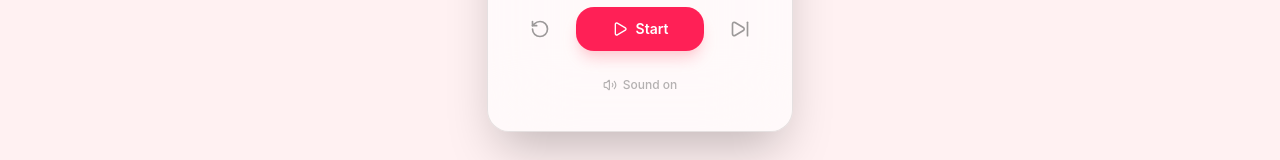
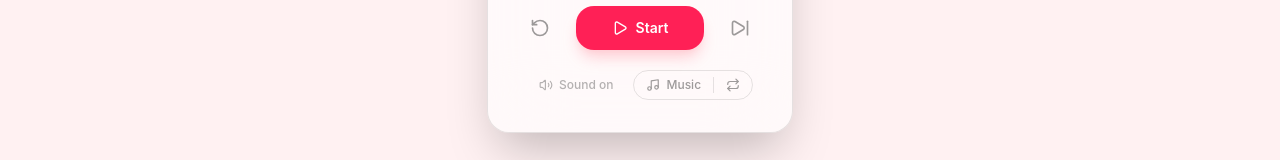
Before and after one commit to LukasKaneLK/Test-Claude, a React (Vite) app: page / in a window 1280 px wide. Shown: the part 501-661 px from the top of the page. Built offline with nearby package versions, Linux system fonts and the light colour scheme.

Commit message:
add music to pomodoro timer

```diff
--- a/src/components/TimerCard.tsx
+++ b/src/components/TimerCard.tsx
@@ -10,7 +10,8 @@
  * When `isDropTarget` is true (a card is being dragged over the timer area),
  * the card shows a coloured drop-highlight ring.
  */
-import { Check, Pause, Play, RotateCcw, SkipForward, Volume2, VolumeX, X } from 'lucide-react'
+import { Check, Music, Pause, Play, Repeat, RotateCcw, SkipForward, Volume2, VolumeX, X } from 'lucide-react'
+import { useRef } from 'react'
 import { useDroppable } from '@dnd-kit/core'
 import type { Phase } from '@/features/pomodoro/engine/types'
 import type { usePomodoro } from '@/features/pomodoro/usePomodoro'
@@ -52,6 +53,18 @@ interface TimerCardProps extends PomodoroState {
   onQueueTaskDone: (id: string) => void
   /** Called when a queued task is removed without completing — returns it to planned. */
   onQueueTaskReturn: (id: string) => void
+  /** Called when the user picks a custom audio file. */
+  loadCustomMusic: (file: File) => void
+  /** Name of the currently loaded custom music file, or null if using the default. */
+  customMusicName: string | null
+  /** Whether the music track loops when it ends. */
+  loop: boolean
+  /** Toggles music looping. */
+  toggleLoop: () => void
+  /** Whether the music is currently playing. */
+  musicPlaying: boolean
+  /** Plays or pauses the music track without affecting the timer. */
+  toggleMusicPlayback: () => void
 }
 
 /**
@@ -77,7 +90,14 @@ export function TimerCard({
   timerQueue,
   onQueueTaskDone,
   onQueueTaskReturn,
+  loadCustomMusic,
+  customMusicName,
+  loop,
+  toggleLoop,
+  musicPlaying,
+  toggleMusicPlayback,
 }: TimerCardProps) {
+  const fileInputRef = useRef<HTMLInputElement>(null)
   const { setNodeRef, isOver: isDropTarget } = useDroppable({ id: 'timer-drop' })
   const isRunning = status === 'running'
   // Map progress (0–1) to SVG strokeDashoffset: full offset = no arc, 0 = full circle.
@@ -194,8 +214,8 @@ export function TimerCard({
           </button>
         </div>
 
-        {/* Mute toggle */}
-        <div className="mt-5 flex justify-center">
+        {/* Audio controls: mute toggle + custom music loader */}
+        <div className="mt-5 flex items-center justify-center gap-2">
           <button
             onClick={toggleMute}
             aria-label={muted ? 'Unmute sound' : 'Mute sound'}
@@ -209,6 +229,71 @@ export function TimerCard({
             {muted ? <VolumeX className="h-3.5 w-3.5" /> : <Volume2 className="h-3.5 w-3.5" />}
             {muted ? 'Muted' : 'Sound on'}
           </button>
+
+          {/* Hidden file input for custom music */}
+          <input
+            ref={fileInputRef}
+            type="file"
+            accept="audio/*"
+            className="hidden"
+            onChange={(e) => {
+              const file = e.target.files?.[0]
+              if (file) loadCustomMusic(file)
+              e.target.value = ''
+            }}
+          />
+
+          {/* Music tab — grouped pill containing file picker, play/pause, and repeat */}
+          <div className="flex items-center overflow-hidden rounded-full border border-black/10 dark:border-white/10">
+            {/* File picker */}
+            <button
+              onClick={() => fileInputRef.current?.click()}
+              aria-label="Load custom music"
+              title={customMusicName ?? 'Load custom music'}
+              className="flex items-center gap-1.5 px-3 py-1.5 text-xs font-medium opacity-40 transition-all hover:bg-black/10 hover:opacity-70 dark:hover:bg-white/10"
+            >
+              <Music className="h-3.5 w-3.5 shrink-0" />
+              <span className="max-w-[9rem] truncate">
+                {customMusicName ?? 'Music'}
+              </span>
+            </button>
+
+            {/* Play/pause — only when a custom track is loaded */}
+            {customMusicName && (
+              <>
+                <div className="h-4 w-px bg-black/10 dark:bg-white/10" />
+                <button
+                  onClick={toggleMusicPlayback}
+                  aria-label={musicPlaying ? 'Pause music' : 'Play music'}
+                  className={[
+                    'px-3 py-1.5 transition-all',
+                    musicPlaying
+                      ? 'opacity-40 hover:bg-black/10 hover:opacity-70 dark:hover:bg-white/10'
+                      : 'bg-black/10 opacity-70 dark:bg-white/10',
+                  ].join(' ')}
+                >
+                  {musicPlaying
+                    ? <Pause className="h-3.5 w-3.5" />
+                    : <Play  className="h-3.5 w-3.5" />}
+                </button>
+              </>
+            )}
+
+            {/* Repeat toggle */}
+            <div className="h-4 w-px bg-black/10 dark:bg-white/10" />
+            <button
+              onClick={toggleLoop}
+              aria-label={loop ? 'Disable repeat' : 'Enable repeat'}
+              className={[
+                'px-3 py-1.5 transition-all',
+                loop
+                  ? 'bg-black/10 opacity-70 dark:bg-white/10'
+                  : 'opacity-40 hover:bg-black/10 hover:opacity-70 dark:hover:bg-white/10',
+              ].join(' ')}
+            >
+              <Repeat className="h-3.5 w-3.5" />
+            </button>
+          </div>
         </div>
 
         {/* Task queue — visible when at least one task has been dropped onto the timer */}
--- a/src/features/pomodoro/usePomodoro.ts
+++ b/src/features/pomodoro/usePomodoro.ts
@@ -22,9 +22,14 @@ export function usePomodoro() {
   // `now` is updated every animation frame while running to drive re-renders.
   const [now, setNow] = useState(() => Date.now())
   const [muted, setMuted] = useState(false)
-  const rafRef = useRef<number | null>(null)       // handle for the active RAF loop
-  const audioRef = useRef<HTMLAudioElement | null>(null)  // background focus music
-  const clickRef = useRef<HTMLAudioElement | null>(null)  // button press sound
+  const [loop, setLoop] = useState(false)
+  const [musicPlaying, setMusicPlaying] = useState(true)
+  const [customMusicName, setCustomMusicName] = useState<string | null>(null)
+  const rafRef = useRef<number | null>(null)            // handle for the active RAF loop
+  const audioRef = useRef<HTMLAudioElement | null>(null) // background focus music
+  const clickRef = useRef<HTMLAudioElement | null>(null) // button press sound
+  const customMusicUrlRef = useRef<string | null>(null)  // object URL for custom track
+  const musicPlayingRef = useRef(true)                   // ref mirror for use in callbacks
 
   // Initialise audio elements once on mount (avoids recreating them on every render).
   useEffect(() => {
@@ -84,7 +89,7 @@ export function usePomodoro() {
   /** Starts a fresh focus session and begins playing background music. */
   const start = useCallback(() => {
     playClick()
-    if (audioRef.current && !audioRef.current.muted) {
+    if (audioRef.current && !audioRef.current.muted && musicPlayingRef.current) {
       audioRef.current.currentTime = 0
       audioRef.current.play().catch(() => undefined)
     }
@@ -109,13 +114,53 @@ export function usePomodoro() {
   const pause = useCallback(() => { playClick(); dispatch({ type: 'PAUSE' }) }, [playClick])
   const resume = useCallback(() => {
     playClick()
-    if (audioRef.current && !audioRef.current.muted && state.phase === 'focus') {
+    if (audioRef.current && !audioRef.current.muted && musicPlayingRef.current && state.phase === 'focus') {
       audioRef.current.play().catch(() => undefined)
     }
     dispatch({ type: 'RESUME' })
   }, [playClick, state.phase])
   const reset = useCallback(() => { playClick(); dispatch({ type: 'RESET' }) }, [playClick])
   const skip = useCallback(() => { playClick(); dispatch({ type: 'SKIP' }) }, [playClick])
+  /** Toggles whether the music track repeats when it ends. */
+  const toggleLoop = useCallback(() => {
+    setLoop((l) => {
+      const next = !l
+      if (audioRef.current) audioRef.current.loop = next
+      return next
+    })
+  }, [])
+
+  /** Plays or pauses the music track independently of the timer. */
+  const toggleMusicPlayback = useCallback(() => {
+    const audio = audioRef.current
+    if (!audio) return
+    if (audio.paused) {
+      audio.play().catch(() => undefined)
+      musicPlayingRef.current = true
+      setMusicPlaying(true)
+    } else {
+      audio.pause()
+      musicPlayingRef.current = false
+      setMusicPlaying(false)
+    }
+  }, [])
+
+  /** Loads a user-selected audio file as the background music track. */
+  const loadCustomMusic = useCallback((file: File) => {
+    if (customMusicUrlRef.current) {
+      URL.revokeObjectURL(customMusicUrlRef.current)
+    }
+    const url = URL.createObjectURL(file)
+    customMusicUrlRef.current = url
+    setCustomMusicName(file.name)
+    if (audioRef.current) {
+      const wasMuted = audioRef.current.muted
+      audioRef.current.pause()
+      audioRef.current.src = url
+      audioRef.current.muted = wasMuted
+    }
+  }, [])
+
   /** Merges partial config changes and recalculates durations where necessary. */
   const updateConfig = useCallback(
     (config: Partial<Config>) => dispatch({ type: 'UPDATE_CONFIG', config }),
@@ -125,6 +170,14 @@ export function usePomodoro() {
   // Derive display values from current state + live `now` timestamp.
   const displayMs = getDisplayMs(state, now)
   const progress = getProgress(state, now)
+
+  // Keep the browser tab title in sync with the countdown.
+  useEffect(() => {
+    const time = formatTime(displayMs)
+    const label = phaseLabel(state.phase)
+    document.title = state.status === 'idle' ? 'Pomodoro' : `${time} — ${label}`
+    return () => { document.title = 'Pomodoro' }
+  }, [displayMs, state.phase, state.status])
 
   // Return the public API consumed by App and TimerCard.
   return {
@@ -143,5 +196,11 @@ export function usePomodoro() {
     reset,
     skip,
     updateConfig,
+    loadCustomMusic,
+    customMusicName,
+    loop,
+    toggleLoop,
+    musicPlaying,
+    toggleMusicPlayback,
   }
 }
```
